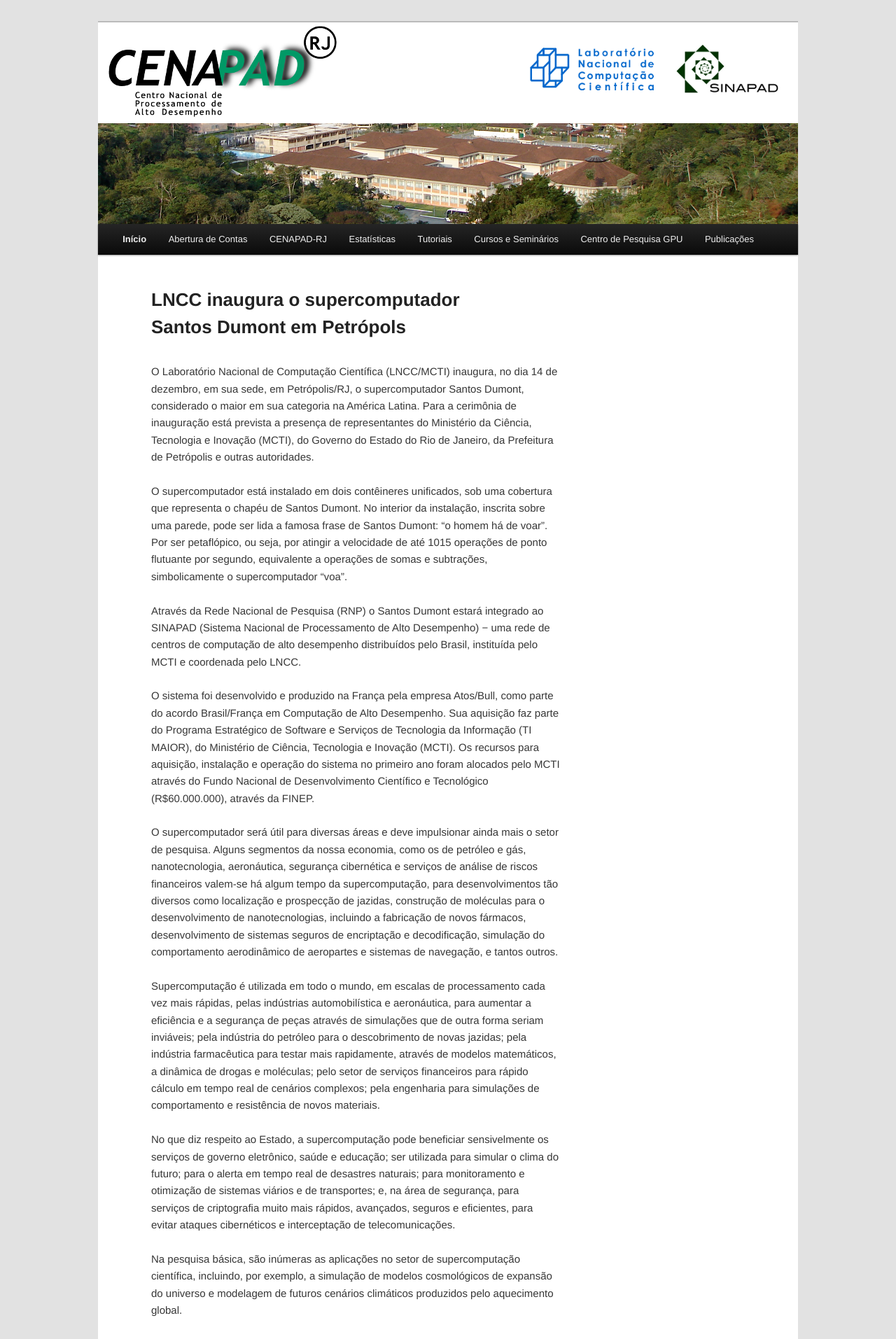
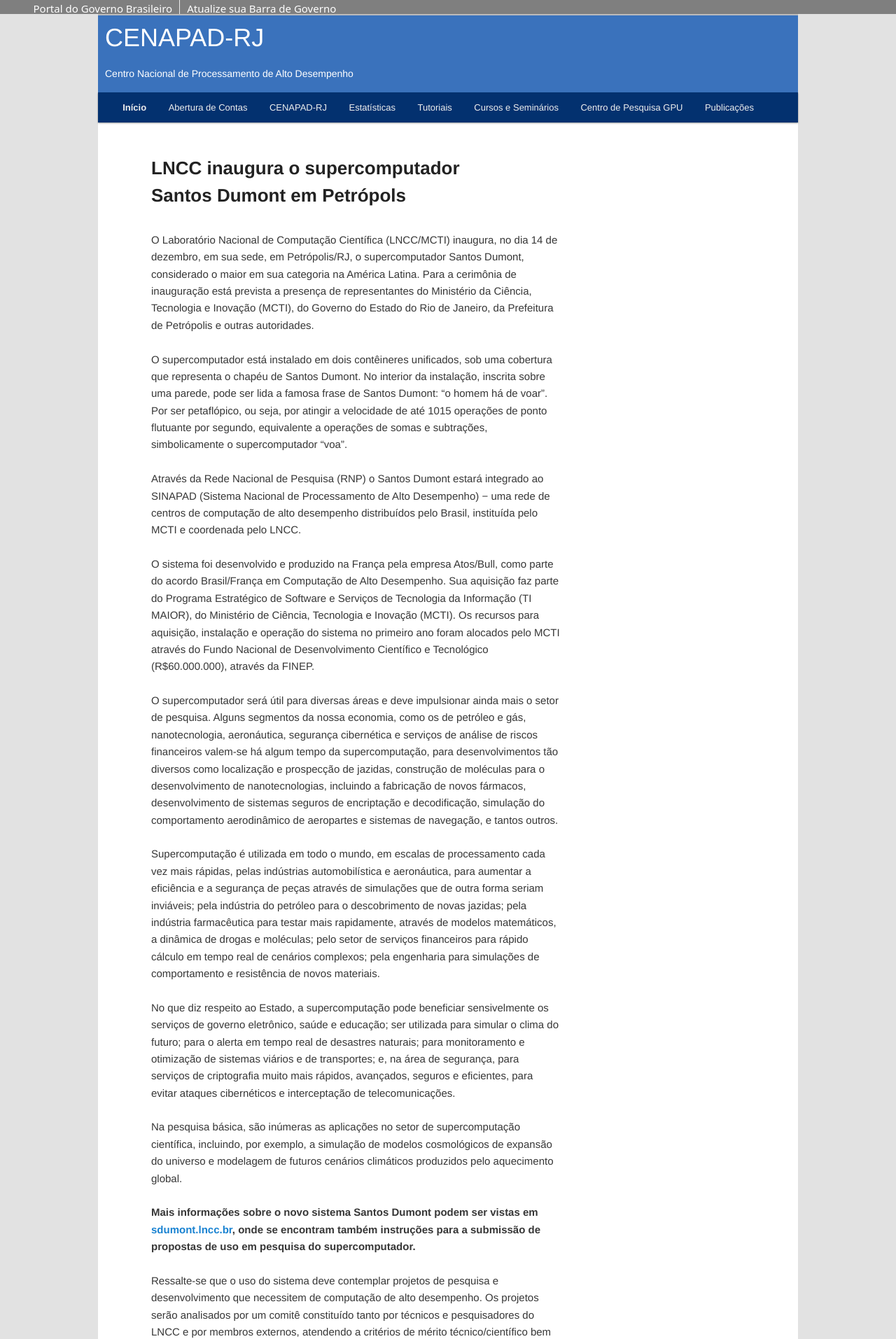
Before and after one commit to gmgall/site-cenapad, a Jekyll site: the page built from index.html, in a window 1280 px wide. Shown: the top 1913 px of the page at 70% size. Built offline with Jekyll 4.4.1, drawn with Linux system fonts in a browser that asks for light colours; Markdown is read by kramdown in place of the engine named in the settings.

Commit message:
Muda layout do site
* Adiciona cabeçalho/rodapé do Governo Federal no layout principal

* Adiciona cabeçalho/rodapé do Governo Federal no layout CUDA research center

* Adiciona cabeçalho/rodapé do Governo Federal no layout Cursos e Seminários

* Muda foto da barra superior por fundo azul com nome "CENAPAD-RJ"

* Muda cor do menu de navegação

```diff
--- a/_layouts/default.html
+++ b/_layouts/default.html
@@ -28,20 +28,30 @@
 			clip: rect(1px, 1px, 1px, 1px);
 		}
 		</style>
+		<meta property="creator.productor" content="http://estruturaorganizacional.dados.gov.br/id/unidade-organizacional/982">
 	</head>
 
 	<body class="home blog two-column right-sidebar">
+
+<div id="barra-brasil" style="background:#7F7F7F; height: 20px; padding:0 0 0 10px;display:block;">
+	<ul id="menu-barra-temp" style="list-style:none;">
+		<li style="display:inline; float:left;padding-right:10px; margin-right:10px; border-right:1px solid #EDEDED"><a href="http://brasil.gov.br" style="font-family:sans,sans-serif; text-decoration:none; color:white;">Portal do Governo Brasileiro</a></li>
+		<li><a style="font-family:sans,sans-serif; text-decoration:none; color:white;" href="http://epwg.governoeletronico.gov.br/barra/atualize.html">Atualize sua Barra de Governo</a></li>
+	</ul>
+</div>
+
 		<div id="page" class="hfeed">
 		<header id="branding" role="banner">
 			<hgroup>
 				<h1 id="site-title"><span><a href="/" title="CENAPAD-RJ" rel="home">CENAPAD-RJ</a></span></h1>
 				<h2 id="site-description">Centro Nacional de Processamento de Alto Desempenho no Rio de Janeiro</h2>
 			</hgroup>
-			<a href="/">
-				<img src="/img/logo31.png" width="1000" height="288" alt="" />
-			</a>
+			<div class="header-LNCC">
+				<h1><a href="/">CENAPAD-RJ</a></h1>
+				<p>Centro Nacional de Processamento de Alto Desempenho</p>
+			</div>
 
-			<nav id="access" role="navigation">
+			<nav id="access" role="navigation" style="background:#03316F">
 				<h3 class="assistive-text">Main menu</h3>
 				<div class="skip-link"><a class="assistive-text" href="#content" title="Skip to primary content">Skip to primary content</a></div>
 				<div class="skip-link"><a class="assistive-text" href="#secondary" title="Skip to secondary content">Skip to secondary content</a></div>
@@ -104,9 +114,10 @@
 			<div id="site-generator">
 				<a href="http://http://jekyllrb.com/" rel="generator">Proudly powered by Jekyll</a>
 			</div>
+			<div id="footer-brasil"></div>
 		</footer><!-- #colophon -->
 </div><!-- #page -->
 
-
+<script defer="defer" src="http://barra.brasil.gov.br/barra.js" type="text/javascript"></script>
 </body>
 </html>
--- a/css/style.css
+++ b/css/style.css
@@ -69,10 +69,10 @@ footer, header, hgroup, menu, nav, section {
 ----------------------------------------------- */
 
 body {
-	padding: 0 2em;
+	padding: 0 0em;
 }
 #page {
-	margin: 2em auto;
+	margin: 0em auto;
 	max-width: 1000px;
 }
 #branding hgroup {
@@ -2677,3 +2677,27 @@ p.comment-form-comment {
 #ie7 section.recent-posts {
 	margin-right: 7.6%;
 }
+
+#footer-brasil {
+   background: none repeat scroll 0% 0% #0042b1;
+   padding: 1em 0px;
+   max-width: 100%;
+}
+
+.header-LNCC {
+	height: 110px;
+	font-size: 36px;
+	background-color: #3A72BC;
+	color: white;
+}
+
+.header-LNCC a {
+	text-decoration: none;
+	color: white;
+	padding: 10px;
+}
+
+.header-LNCC p {
+	font-size: 14px;
+	padding: 10px;
+}
```
Also changed, not shown: _layouts/cuda-research-center.html (+16 -9 lines), _layouts/cursos.html (+16 -9 lines).
